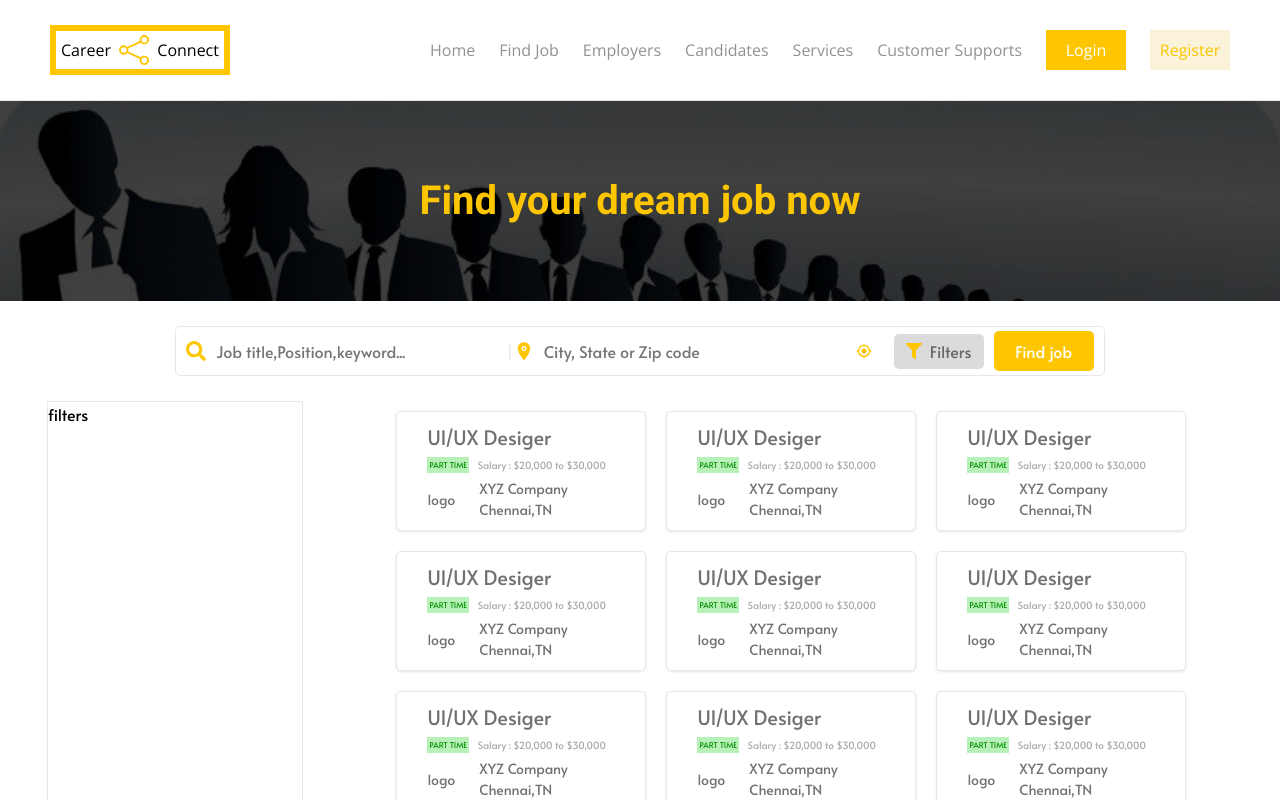
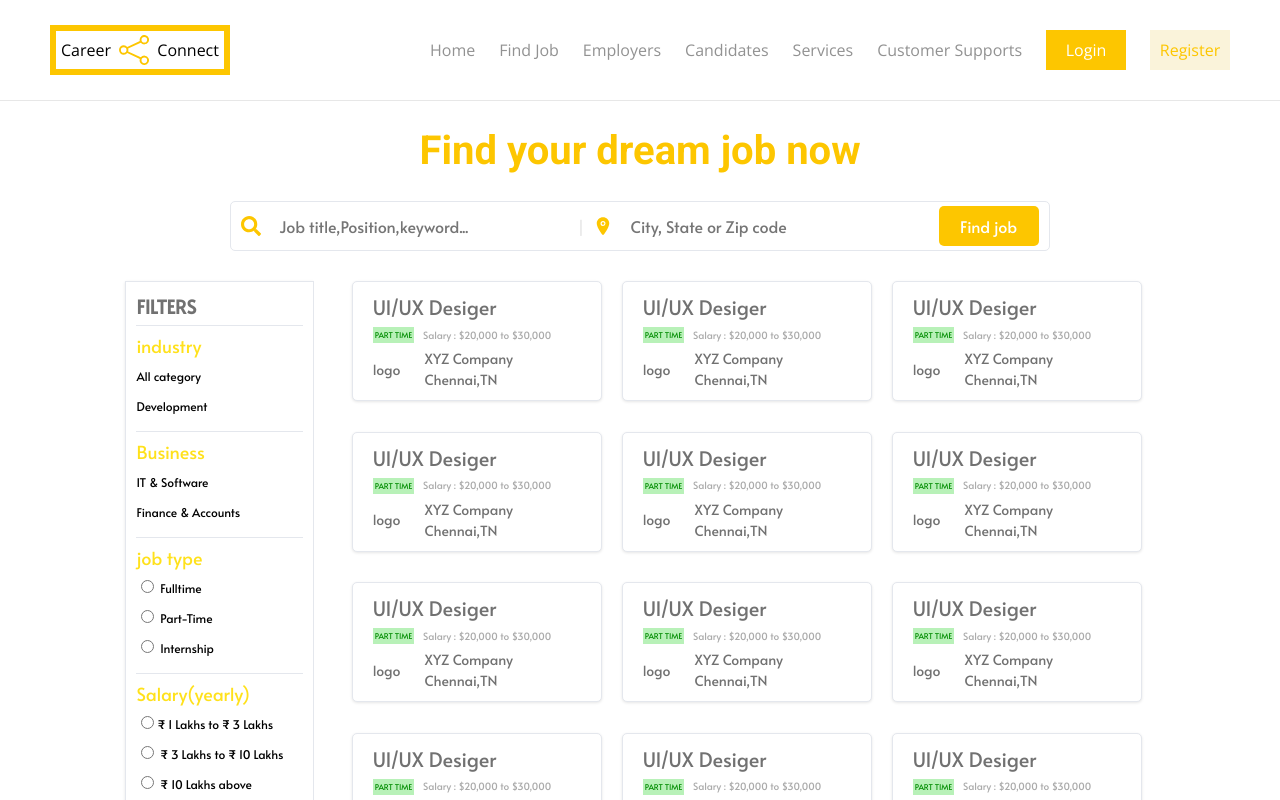
Before and after one commit to sathishkumarwebdev/careerconnect, a React (Create React App) app: page /findjob in a window 1280 px wide. Shown: the top 800 px of the page. Built offline with nearby package versions, Linux system fonts and the light colour scheme.

Commit message:
job display and filters completed

```diff
--- a/package.json
+++ b/package.json
@@ -8,12 +8,14 @@
     "@testing-library/react": "^13.4.0",
     "@testing-library/user-event": "^13.5.0",
     "animate.css": "^4.1.1",
+    "bootstrap": "^5.3.3",
     "primereact": "^10.7.0",
     "react": "^18.3.1",
     "react-dom": "^18.3.1",
     "react-icons": "^5.2.1",
     "react-router-dom": "^6.24.1",
     "react-scripts": "5.0.1",
+    "react-simple-offcanvas": "^1.0.9",
     "web-vitals": "^2.1.4"
   },
   "scripts": {
--- a/src/components/NavBar.js
+++ b/src/components/NavBar.js
@@ -1,4 +1,5 @@
 import React from "react";
+import { useNavigate } from "react-router-dom";
 import { FaHandshake } from "react-icons/fa";
 import { BsShare } from "react-icons/bs";
 import { Link } from "react-router-dom";
@@ -12,7 +13,7 @@ function NavBar() {
         Connect
       </div>
       <div className="nav-list ">
-        <div>
+        <div >
           <Link to={"/"}>Home</Link>
         </div>
         <div>
--- a/src/index.css
+++ b/src/index.css
@@ -696,17 +696,18 @@ nav {
 
 .find-jo-container {
   height: auto;
-  background-color:#fff;
+  background-color: #fff;
   display: flex;
   flex-direction: column;
- align-items: center;
-
+  align-items: center;
+  justify-content: center;
 }
 .find-job-word {
   font-family: "Roboto", sans-serif;
   font-weight: 700;
   font-style: normal;
   font-size: 40px;
+  margin-top: 20px;
   /* color: #fff; */
   color: var(--color-primary);
 }
@@ -714,46 +715,20 @@ nav {
   display: flex;
   flex-direction: column;
   align-items: center;
-  justify-content: center;
-  height: 200px;
-  background-color: var(--color-primary);
-  background-image: url("./assets/jobfind.jpg");
-  background-repeat: no-repeat;
-  background-size: cover;
-
-
-    /* background-image: url("./assets/job.jpg");
-  background-repeat: no-repeat;
-  background-size: cover; */
-  /* width: 75%; */
-  width: 100%;
-
-
+  justify-content: space-between;
+  height: 150px;
+  width: 80%;
 }
 .job-list-container {
   width: auto;
 
   height: auto;
   display: flex;
-  justify-content: space-evenly;
-  /* flex-direction: column; */
-  /* align-items: center; */
-  /* margin: 50px 20px 50px 20px; */
-  /* background-color: #fff; */
+  justify-content: center;
+  margin-left: 25px;
+  margin-top: 20px;
 }
-.job-section{
-  /* width: 20%; */
-  /* width: 75%; */
-  /* border: 1px solid var(--color-border-grey); */
 
-  background-color: #fff;
-  /* margin: 10px; */
-  height: 100px;
-  display: flex;
-  justify-content: center;
-  align-items:center;
-
-}
 .job-find-list {
   width: 69%;
   height: inherit;
@@ -765,8 +740,6 @@ nav {
   background-color: #fff;
   /* margin: 10px; */
   /* margin-top: 20px; */
-
-
 }
 .job-list-box {
   width: 250px;
@@ -777,12 +750,12 @@ nav {
   display: flex;
   flex-direction: column;
   padding: 10px;
-  padding-left: 30px;
+  padding-left: 20px;
   /* box-shadow: 0 25px 60px rgba(113, 106, 147, 0.2); */
   justify-content: space-between;
   border: 1px solid var(--color-border-grey);
   /* line-height: 2px; */
-   box-shadow: 0px 1px 3px rgba(0, 0, 0, 0.1);
+  box-shadow: 0px 1px 3px rgba(0, 0, 0, 0.1);
 }
 .job-name {
   font-size: 20px;
@@ -810,9 +783,9 @@ nav {
   align-items: center;
   color: var(--color-grey-badge);
 }
-.job-search-container{
+.job-search-container {
   border: 1px solid var(--color-border-grey);
-  width: 100%;
+  width: 80%;
   height: 50px;
   display: flex;
   justify-content: space-between;
@@ -821,14 +794,15 @@ nav {
   border-radius: 5px;
 }
 
-.current-location,.filters{
+/* .current-location,
+.filters {
   display: flex;
   align-items: center;
   justify-content: center;
   width: 60px;
-  /* border: 1px solid red; */
-}
-.filters{
+
+} */
+.filters {
   /* border: 1px solid black; */
   height: 35px;
   padding: 5px;
@@ -836,17 +810,22 @@ nav {
   background-color: var(--color-grey-grade12);
   border-radius: 5px;
   color: var(--color-grey-grade14);
+
 }
-.serach-text-box{
+.filter-title-main{
+    border-bottom: var(--color-border-grey) 1px solid;
+    padding-bottom: 5px;
+}
+
+.serach-text-box {
   border: none;
   width: 300px;
 
   padding: 5px;
   padding-left: 10px;
-
 }
-.job-search-container button{
-  width:100px;
+.job-search-container button {
+  width: 100px;
   height: 40px;
   margin-left: 10px;
   /* margin-right: 10px; */
@@ -855,12 +834,47 @@ nav {
   color: #fff;
   border-radius: 5px;
 }
-.serach-text-box:focus{
+.serach-text-box:focus {
   outline: none;
 }
 
-.filter-section{
-  width: 20%;
+.filter-section {
+  width: 15%;
   height: auto;
   border: 1px solid var(--color-border-grey);
+  padding: 10px;
+  margin-top: 10px;
+   box-shadow: 0px 1px 3px rgba(0, 0, 0, 0.1);
 }
+.filter-options {
+  border-bottom: var(--color-border-grey) 1px solid;
+  font-size: 12px;
+  padding-top: 5px;
+  padding-bottom: 10px;
+  display: flex;
+  flex-direction: column;
+  justify-content: space-around;
+  line-height: 30px;
+}
+.filter-title {
+  color: var(--color-primary-yellow);
+  font-size: 18px;
+}
+.filter-section h3 {
+  color: var(--color-grey-badge);
+  text-transform: uppercase;
+}
+.apply-filter-btn {
+  padding: 10px;
+  padding-bottom: 2px;
+  display: flex;
+  align-items: center;
+  justify-content: center;
+}
+.apply-filter-btn button {
+  border: none;
+  width: 100%;
+  height: 40px;
+  background-color: var(--color-primary);
+  color: #fff;
+}
--- a/src/pages/FindJob.jsx
+++ b/src/pages/FindJob.jsx
@@ -1,15 +1,16 @@
-import React from 'react';
-import NavBar from '../components/NavBar';
+import React from "react";
+import NavBar from "../components/NavBar";
 import { FaSearch } from "react-icons/fa";
 import { IoLocation } from "react-icons/io5";
 import { MdOutlineMyLocation } from "react-icons/md";
 import { FaFilter } from "react-icons/fa";
-
+import { OffcanvasProvider, Trigger, Offcanvas } from "react-simple-offcanvas";
 
 export default function FindJob() {
   return (
     <>
       <NavBar />
+
       <div className="find-jo-container">
         <div className="find-job-quote">
           <h1 className="find-job-word">Find your dream job now</h1>
@@ -21,8 +22,6 @@ export default function FindJob() {
             <input type="text" className="box-input" placeholder='City, State or Zip code' />
             <button>Find Job</button>
           </div> */}
-        </div>
-        <div className="job-section">
           <div className="job-search-container">
             <FaSearch className="search-box-icon" />
             <input
@@ -37,18 +36,59 @@ export default function FindJob() {
               className="serach-text-box"
               placeholder="City, State or Zip code"
             />
-            <div className="current-location">
+            {/* <div className="current-location">
               <MdOutlineMyLocation color="#fdc600" />
-            </div>
-            <div className="filters">
+            </div> */}
+            {/* <div className="filters">
               <FaFilter color="#fdc600" /> &nbsp; Filters
-            </div>
+            </div> */}
             <button>Find job</button>
           </div>
         </div>
+        <div className="job-section"></div>
         <div className="job-list-container">
           <div className="filter-section">
-            filters
+            <div className="filter-title-main">
+              <h3>filters</h3>
+            </div>
+            <div className="filter-options">
+              <p className="filter-title">industry</p>
+              <p>All category</p>
+              <p>Development</p>
+            </div>
+            <div className="filter-options">
+              <p className="filter-title">Business</p>
+              <p>IT & Software</p>
+              <p>Finance & Accounts</p>
+            </div>
+            <div className="filter-options">
+              <p className="filter-title">job type</p>
+              <div>
+                <input type="radio" value="fulltime" name="gender" /> Fulltime{" "}
+                <br />
+                <input type="radio" value="part-time" name="gender" /> Part-Time
+                <br />
+                <input type="radio" value="intenship" name="gender" />{" "}
+                Internship
+                <br />
+              </div>
+            </div>
+            <div className="filter-options">
+              <p className="filter-title">Salary(yearly)</p>
+              <div>
+                <input type="radio" value="fulltime" name="gender" />₹ 1 Lakhs
+                to ₹ 3 Lakhs <br />
+                <input type="radio" value="part-time" name="gender" /> ₹ 3 Lakhs
+                to ₹ 10 Lakhs
+                <br />
+                <input type="radio" value="intenship" name="gender" /> ₹ 10
+                Lakhs above
+                <br />
+              </div>
+            </div>
+            <div className="apply-filter-btn">
+              <button>Apply Filters</button>
+            </div>
           </div>
           <div className="job-find-list">
             <div className="job-list-box">
```
Also changed, not shown: 1 other file (tests, documents, lock files or other folders).
